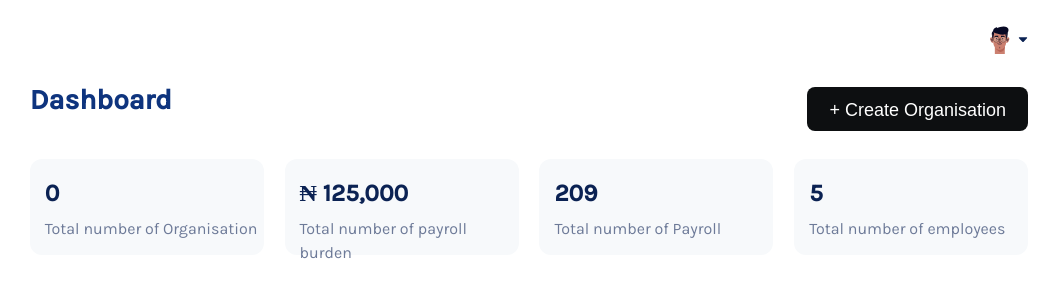
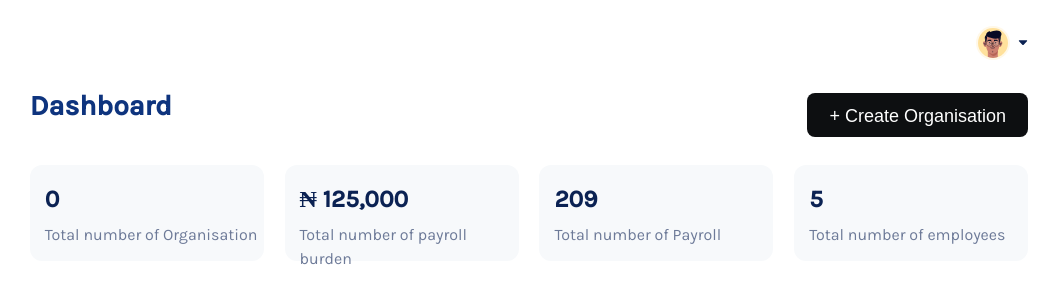
Before and after one commit to sparkpayrolls/SparkpayFrontend, a Next.js app: page /dashboard/table/table in a window 1280 px wide. Shown: the top 302 px of the page, without its empty margins (111-1170 px from the left). Built offline with nearby package versions, Linux system fonts and the light colour scheme.

Commit message:
fixing the dashboard

```diff
--- a/pages/dashboard/table/table.tsx
+++ b/pages/dashboard/table/table.tsx
@@ -1,9 +1,9 @@
 import type { NextPage } from "next";
 import Head from "next/head";
 import Image from "next/image";
-import DashboardImage from "../../../dashboard-assets/OBJECTS.svg";
+import ProfileImage from "../../../dashboard-assets/profile.svg";
 import Dropdown from "../../../dashboard-assets/dropdown.svg";
-import PlusButton from "../../../dashboard-assets/plusbutton1.svg";
+
 import { Button } from "../../../components/Button/Button";
 
 const Table: NextPage = () => {
@@ -17,7 +17,7 @@ const Table: NextPage = () => {
       <div className="dashboard-table__profile">
 
         <Image
-          src={DashboardImage}
+          src={ProfileImage}
           className="dashboard-table__dashboardImage ml-5"
         />
         <Image src={Dropdown}/>
```
Also changed, not shown: dashboard-assets/profile.svg (added).
